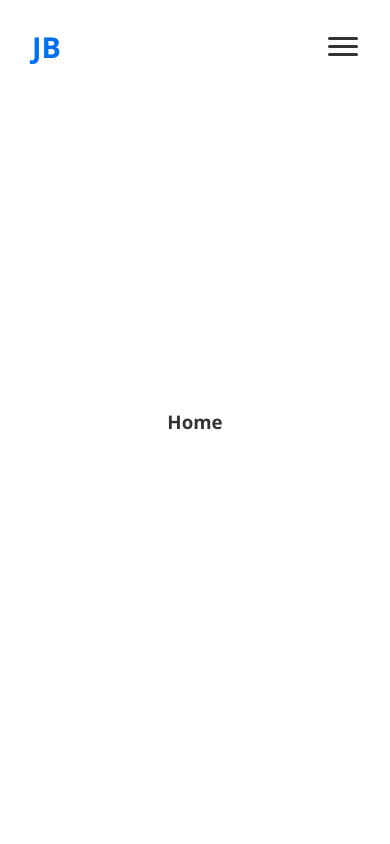
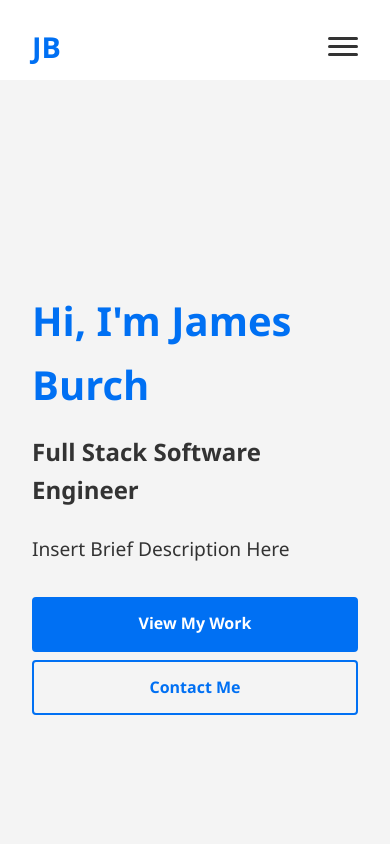
Before and after one commit to James-Burch/Resume-J-Burch, a React (Vite) app: page / in a window 390 px wide. Shown: the top 844 px of the page. Built offline with nearby package versions, Linux system fonts and the light colour scheme.

Commit message:
Create hero section and add responsive styling

```diff
--- a/src/App.jsx
+++ b/src/App.jsx
@@ -1,5 +1,6 @@
 import React, { useState } from "react";
 import Navbar from "./components/Navbar";
+import Hero from "./components/Hero";
 import "./index.css";
 
 const App = () => {
@@ -18,7 +19,7 @@ const App = () => {
       <Navbar activeSection={activeSection} onNavigate={navigateToSection} />
       <main>
         <section id="home">
-          <h3>Home</h3>
+          <Hero />
         </section>
 
         <section id="about">
--- a/src/components/Hero.jsx
+++ b/src/components/Hero.jsx
@@ -0,0 +1,27 @@
+import React from "react";
+
+const Hero = () => {
+    return (
+        <div className="hero-section">
+            <div className="container">
+                <div className="hero-content">
+                    <h1>Hi, I'm James Burch</h1>
+                    <h2>Full Stack Software Engineer</h2>
+                    <p>
+                        Insert Brief Description Here
+                    </p>
+                    <div className="hero-cta">
+                        <a href="#projects" className="btn btn-primary">
+                            View My Work
+                        </a>
+                        <a href="#contact" className="btn btn-outline">
+                            Contact Me
+                        </a>
+                    </div>
+                </div>
+            </div>
+        </div>
+    );
+};
+
+export default Hero;
--- a/src/index.css
+++ b/src/index.css
@@ -202,3 +202,91 @@ html {
     right: 0;
   }
 }
+
+/* ---------------------------------- Hero styles */
+
+/* Hero Section Styles */
+.hero-section {
+  min-height: 100vh;
+  display: flex;
+  align-items: center;
+  position: relative;
+  background-color: var(--light-color);
+}
+
+.hero-content {
+  max-width: 800px;
+}
+
+.hero-content h1 {
+  font-size: 3.5rem;
+  margin-bottom: 1rem;
+  color: var(--primary-color);
+}
+
+.hero-content h2 {
+  font-size: 2rem;
+  margin-bottom: 1.5rem;
+  color: var(--dark-color);
+}
+
+.hero-content p {
+  font-size: 1.2rem;
+  margin-bottom: 2rem;
+  line-height: 1.6;
+}
+
+.hero-cta {
+  display: flex;
+  gap: 1rem;
+}
+
+.btn {
+  padding: 0.8rem 1.5rem;
+  border-radius: 4px;
+  text-decoration: none;
+  font-weight: 600;
+  cursor: pointer;
+  transition: all 0.3s ease;
+}
+
+.btn-primary {
+  background-color: var(--primary-color);
+  color: white;
+  border: 2px solid var(--primary-color);
+}
+
+.btn-outline {
+  background-color: transparent;
+  color: var(--primary-color);
+  border: 2px solid var(--primary-color);
+}
+
+.btn-primary:hover {
+  background-color: var(--secondary-color);
+  border-color: var(--secondary-color);
+}
+
+.btn-outline:hover {
+  background-color: rgba(0, 112, 243, 0.1);
+}
+
+@media (max-width: 768px) {
+  .hero-content h1 {
+    font-size: 2.5rem;
+  }
+
+  .hero-content h2 {
+    font-size: 1.5rem;
+  }
+
+  .hero-cta {
+    flex-direction: column;
+    gap: 0.5rem;
+  }
+
+  .btn {
+    width: 100%;
+    text-align: center;
+  }
+}
```
